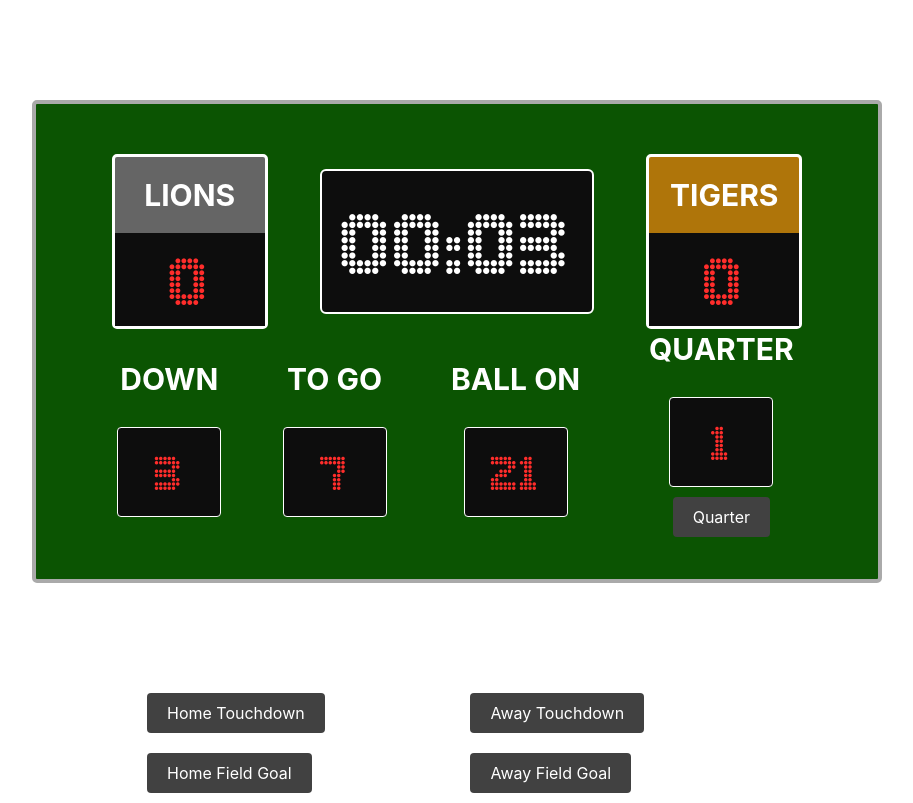
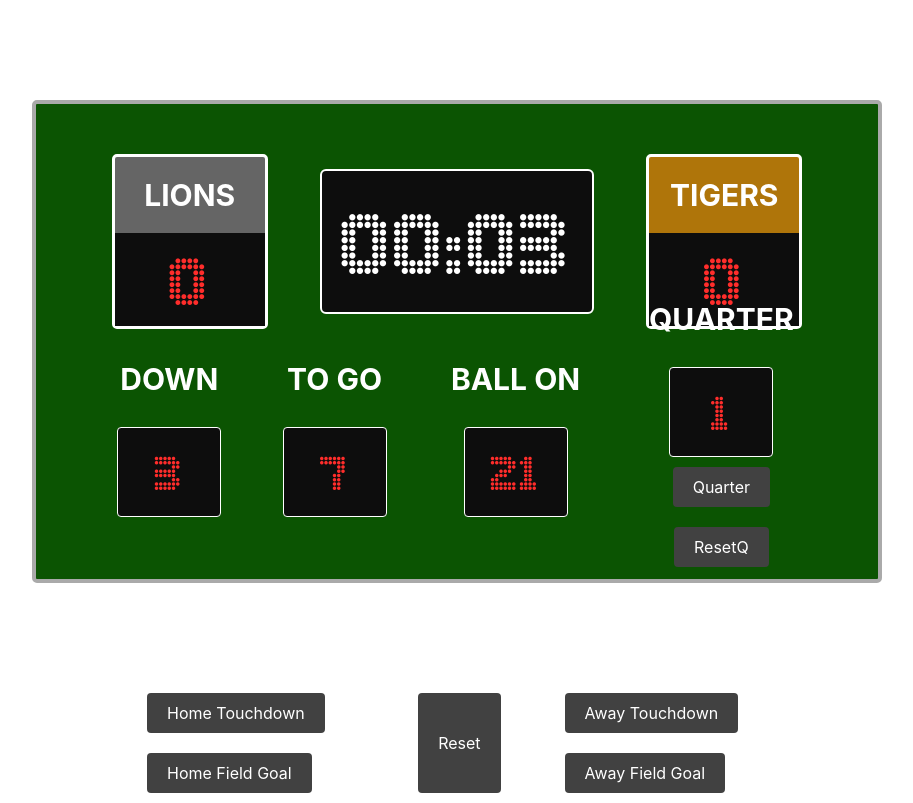
Before and after one commit to bloominstituteoftechnology/react-american-football-scoreboard, a React (Create React App) app: page / in a window 1280 px wide. Shown: the whole page, without its empty margins (183-1096 px from the left). Built offline with nearby package versions, Linux system fonts and the light colour scheme.

Commit message:
Added reste buttons

```diff
--- a/src/App.js
+++ b/src/App.js
@@ -28,6 +28,10 @@ function App() {
     setAwayscore(awayScore + 3);
   }
 
+  const reset = (event) =>{
+    setAwayscore(0);
+    setHomescore(0)
+  }
 
 
 
@@ -58,6 +62,10 @@ function App() {
           <button className="homeButtons__touchdown" onClick = {homeTd}>Home Touchdown</button>
           <button className="homeButtons__fieldGoal" onClick ={homeFG}>Home Field Goal</button>
         </div>
+        <div className = "buttons">
+          <button className="awayButtons__fieldGoal" onClick = {reset}>Reset</button>
+        </div>
+
         <div className="awayButtons">
           <button className="awayButtons__touchdown" onClick = {awayTd}>Away Touchdown</button>
           <button className="awayButtons__fieldGoal" onClick = {awayFG}>Away Field Goal</button>
--- a/src/BottomRow.js
+++ b/src/BottomRow.js
@@ -10,6 +10,10 @@ const BottomRow = () => {
       return;
     }
     setQuarter(quarter + 1)
+  }
+
+  const resetQuarter = (event) =>{
+    setQuarter(0)
   }
 
   return (
@@ -30,6 +34,7 @@ const BottomRow = () => {
         <h3 className="quarter__title">Quarter</h3>
         <div className="quarter__value">{quarter}</div>
         <button className="awayButtons__fieldGoal" onClick = {quarterStop}>Quarter</button>
+        <button className="awayButtons__fieldGoal" onClick = {resetQuarter}>ResetQ</button>
       </div>
     </div>
   );
```
